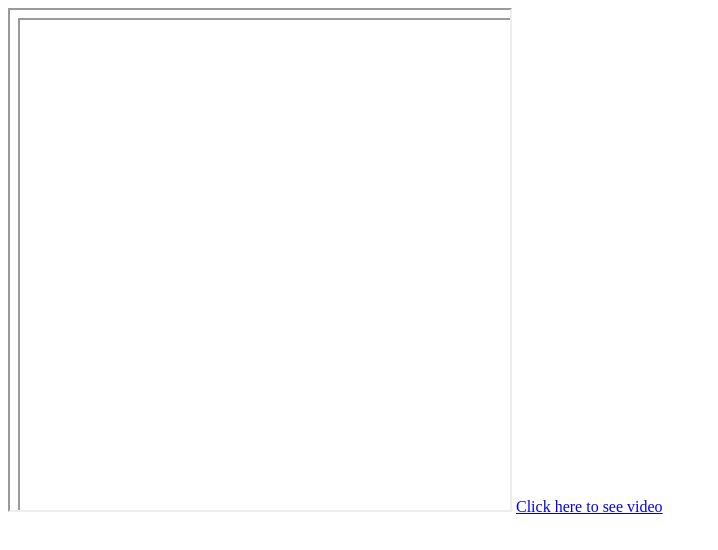
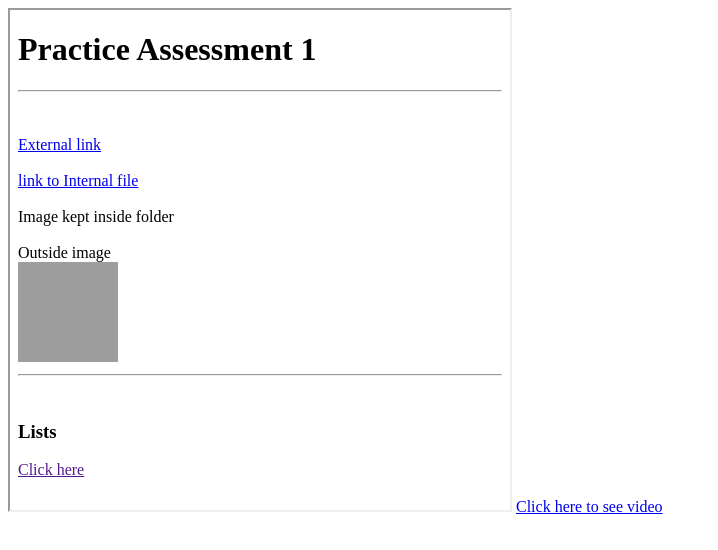
Before and after one commit to shubham4554/assessment-3, a plain HTML site: page index.html in a window 1280 px wide. Shown: the whole page, without its empty margins (0-718 px from the left). Drawn offline with Linux system fonts and the light colour scheme.

Commit message:
second change

```diff
--- a/index.html
+++ b/index.html
@@ -13,7 +13,7 @@
         <link rel="stylesheet" href="">
     </head>
     <body>
-    <iframe src="./index.html" height="500px" width="500px"></iframe>
+    <iframe src="./dummy.html" height="500px" width="500px"></iframe>
     <a href="./index2.html">Click here to see video</a>
         <!--[if lt IE 7]>
             <p class="browsehappy">You are using an <strong>outdated</strong> browser. Please <a href="#">upgrade your browser</a> to improve your experience.</p>
```
